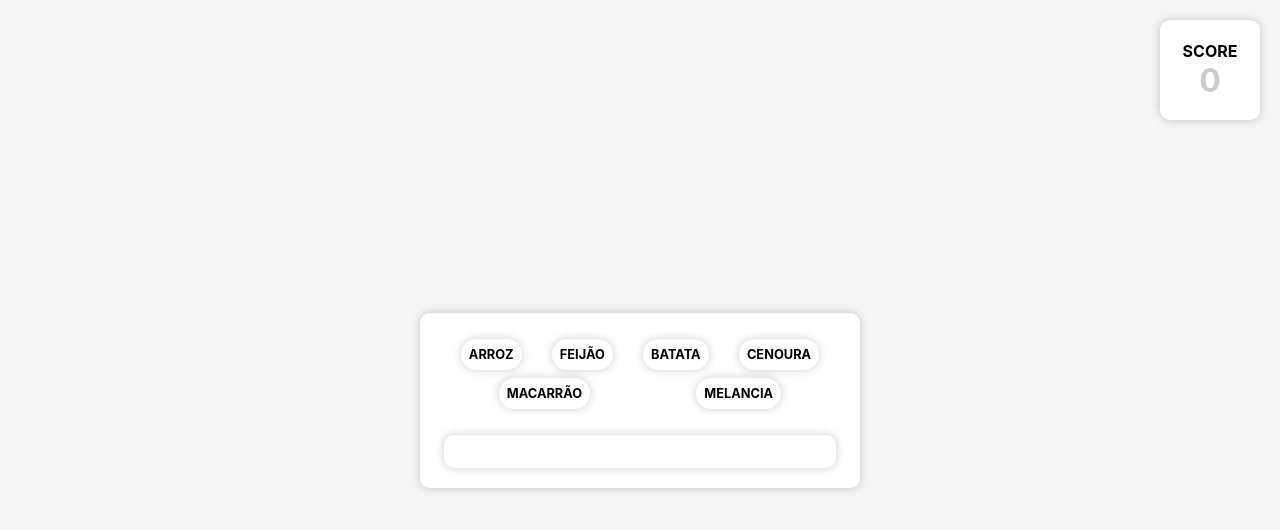
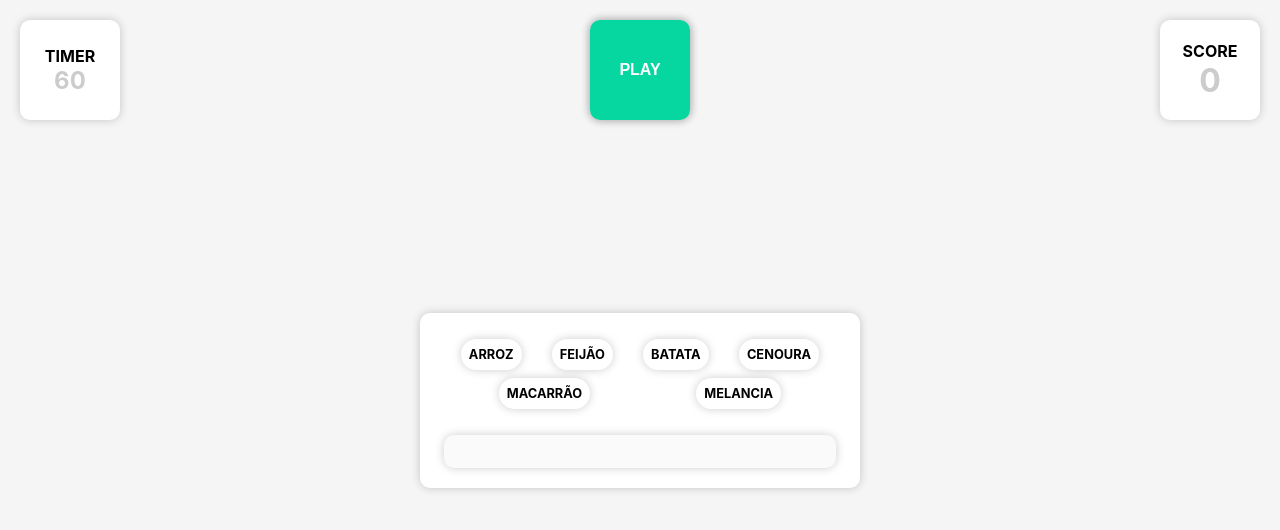
Before and after one commit to marlonrodler/typing-speed, a React (Create React App) app: page /#/ in a window 1280 px wide. Shown: the top 530 px of the page. Built offline with nearby package versions, Linux system fonts and the light colour scheme.

Commit message:
dev: sistema de timer

```diff
--- a/src/pages/Typing/index.js
+++ b/src/pages/Typing/index.js
@@ -1,15 +1,18 @@
-import React, { useState }  from 'react';
+import React, { useState } from 'react';
 
 import './styles.css';
 
 export default function Typing() {
     const [words, setWords] = useState(['Arroz', 'Feijão', 'Batata', 'Cenoura', 'Macarrão', 'Melancia']);
     const [score, setScore] = useState(0);
+    const [timer, setTimer] = useState(60);
+    const [intervalId, setIntervalId] = React.useState(null)
+    const [inputDisabled, setInputDisabled] = useState(true);
 
     const handleChange = async event => {
         event.preventDefault();
         var value = event.target.value;
-        if(words.length > 0){
+        if (words.length > 0) {
             if (value.toLowerCase() === words[0].toLowerCase()) {
                 event.target.value = '';
                 setScore(words[0].length + score + 5);
@@ -24,11 +27,46 @@ export default function Typing() {
         }
     };
 
+    const changeButtonStart = (event) => {
+        setInputDisabled(!inputDisabled);
+        if (inputDisabled) {
+            let count = timer;
+            const id = setInterval(() => {
+                setTimer(timer => timer - 1);
+                count -= 1;
+
+                if(count === 0) {
+                    clearInterval(id);
+                    setIntervalId(null);
+                    setInputDisabled(true);
+                    setTimer(60);
+                    setScore(0);
+                    setWords(['Arroz', 'Feijão', 'Batata', 'Cenoura', 'Macarrão', 'Melancia']);
+                }
+            }, 1000);
+            setIntervalId(id);
+        } else {
+            clearInterval(intervalId);
+            setIntervalId(null);
+        }
+    }
+
     return (
         <div className='container'>
             <div className='box-score'>
                 <span className='span-score'>SCORE</span>
                 <span className='span-score-number'>{score}</span>
+            </div>
+            <div className='box-play'>
+                <button className={inputDisabled ? 'button-typing button-play' : 'button-typing button-stop'} onClick={changeButtonStart}>
+                    {
+                        inputDisabled ? 'PLAY' : 'STOP'
+                    }
+                </button>
+            </div>
+            <div className='box-timer'>
+                <span className='span-timer'>TIMER</span>
+                <span className='span-timer-number'>{timer}</span>
             </div>
             <div className='box-typing'>
                 <div className='box-words'>
@@ -42,7 +80,7 @@ export default function Typing() {
                     }
                 </div>
                 <div className='box-form'>
-                    <input className='input-typing' type='text' onKeyDown={handleKeyDown} onChange={handleChange} />
+                    <input className='input-typing' type='text' onKeyDown={handleKeyDown} onChange={handleChange} disabled={inputDisabled} />
                     {/* <button className='button-typing' type="submit" onClick={handleClick}>OK</button> */}
                 </div>
             </div>
--- a/src/pages/Typing/styles.css
+++ b/src/pages/Typing/styles.css
@@ -43,7 +43,7 @@
     align-items: center;
     justify-content: space-between;
     height: auto;
-    width: 420px;
+    max-width: 420px;
     padding: 10px;
     background-color: #fff;
     border-radius: 10px;
@@ -91,7 +91,6 @@
     font-weight: 700;
     color: #000;
     border: none;
-    /* border-radius: 10px 0 0 10px; */
     border-radius: 10px;
     box-shadow: 0 0 10px rgba(0, 0, 0, 0.2);
 }
@@ -118,3 +117,81 @@
     cursor: pointer;
     background-color: rgba(0, 0, 0, 0.7);
 }
+
+.box-timer{
+    position: absolute;
+    top: 0;
+    left: 0;
+    margin: 20px;
+
+    display: flex;
+    flex-direction: column;
+    align-items: center;
+    justify-content: center;
+    height: 100px;
+    width: 100px;
+    background-color: #fff;
+    border-radius: 10px;
+    box-shadow: 0 0 10px rgba(0, 0, 0, 0.2);
+}
+
+.span-timer{
+    font-size: 1rem;
+    font-weight: 700;
+    color: #000;
+}
+
+.span-timer-number{
+    font-size: 1.5rem;
+    font-weight: 700;
+    color: rgba(0, 0, 0, 0.2);
+}
+
+.box-play{
+    position: absolute;
+    top: 0;
+    margin: 20px;
+
+    display: flex;
+    flex-direction: column;
+    align-items: center;
+    justify-content: center;
+    height: 100px;
+    width: 100px;
+    background-color: #fff;
+    border-radius: 10px;
+    box-shadow: 0 0 10px rgba(0, 0, 0, 0.2);
+}
+
+.button-typing{
+    width: 100%;
+    height: 100%;
+    display: flex;
+    align-items: center;
+    justify-content: center;
+    padding: 4px 8px;
+    font-size: 1rem;
+    font-weight: 700;
+    color: #fff;
+    border: none;
+    border-radius: 10px;
+    box-shadow: 0 0 10px rgba(0, 0, 0, 0.2);
+}
+
+.button-play{
+    background-color: #06D6A0;
+}
+
+.button-play:hover{
+    cursor: pointer;
+    background-color: rgba(6, 214, 160, .7);
+}
+
+.button-stop{
+    background-color: #EF476F;
+}
+
+.button-stop:hover{
+    cursor: pointer;
+    background-color: rgba(239, 71, 111, .7);
+}
```
